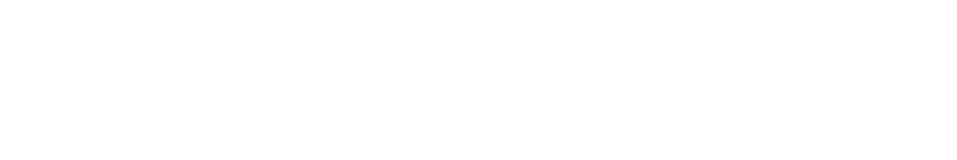
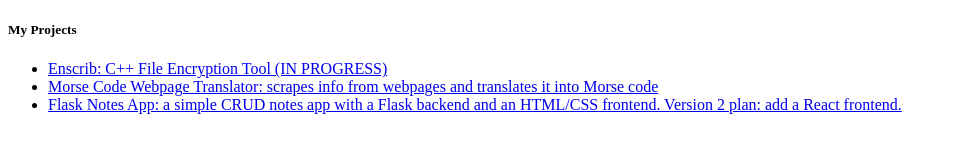
Before and after one commit to saimayunus925/Quantum-Quill-Codefolio, a plain HTML site: page index.html in a window 1280 px wide. Shown: the whole page, without its empty margins (0-957 px from the left). Drawn offline with Linux system fonts and the light colour scheme.

Commit message:
added some of my projects to the page

```diff
--- a/index.html
+++ b/index.html
@@ -6,6 +6,13 @@
     <title>QuantumQuill Codefolio: Saima's Portfolio</title>
 </head>
 <body>
-
+    <h5>My Projects</h5>
+    <ul>
+        <li><a href="https://github.com/saimayunus925/enscrib.git">Enscrib: C++ File Encryption Tool (IN PROGRESS)</a></li>
+        <li><a href="https://github.com/saimayunus925/morse_code_web_scraping.git">Morse Code Webpage Translator:
+            scrapes info from webpages and translates it into Morse code</a></li>
+        <li><a href="https://github.com/saimayunus925/notes-app.git">Flask Notes App: a simple CRUD notes app with a
+            Flask backend and an HTML/CSS frontend. Version 2 plan: add a React frontend.</a></li>
+    </ul>
 </body>
 </html>
```
